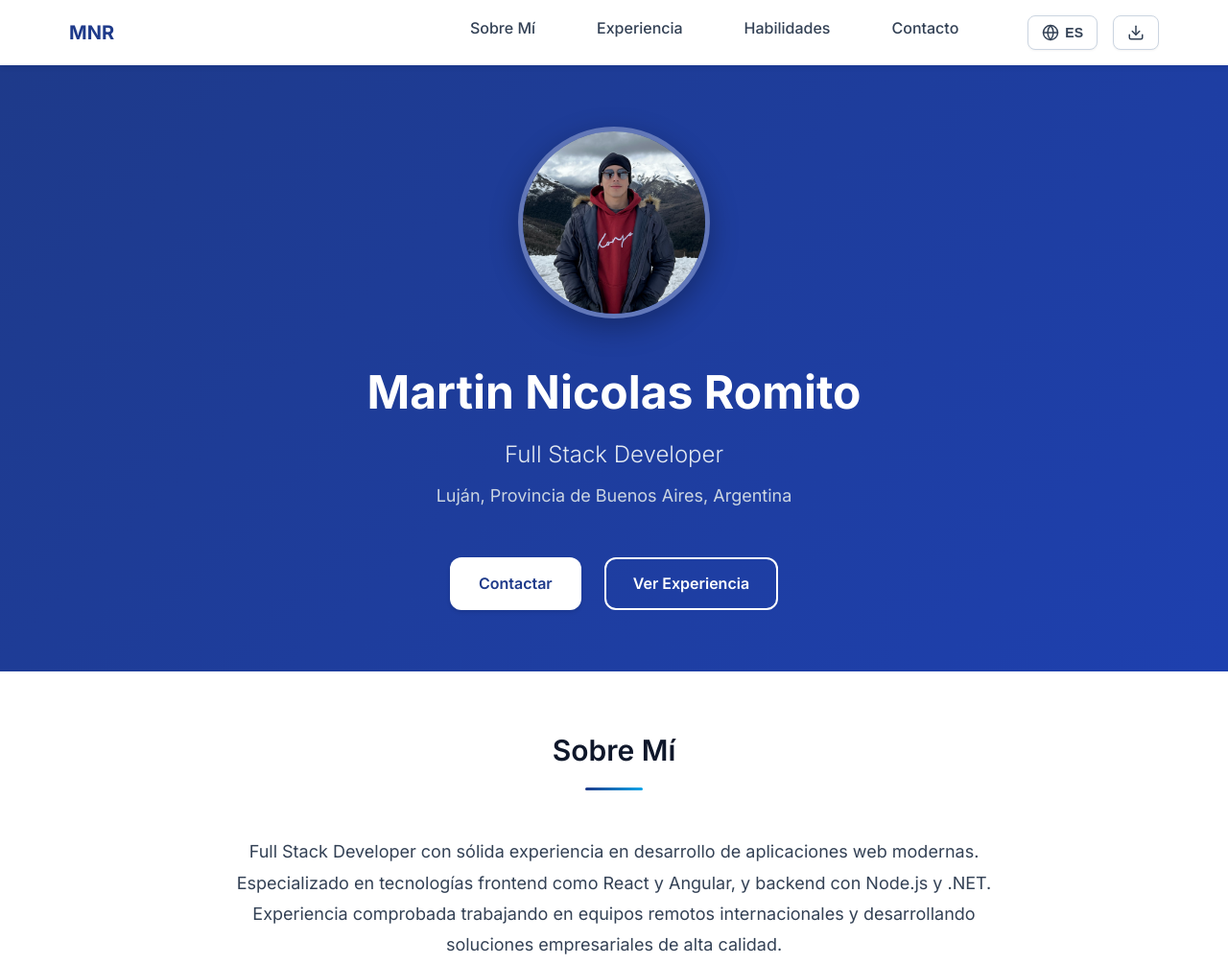
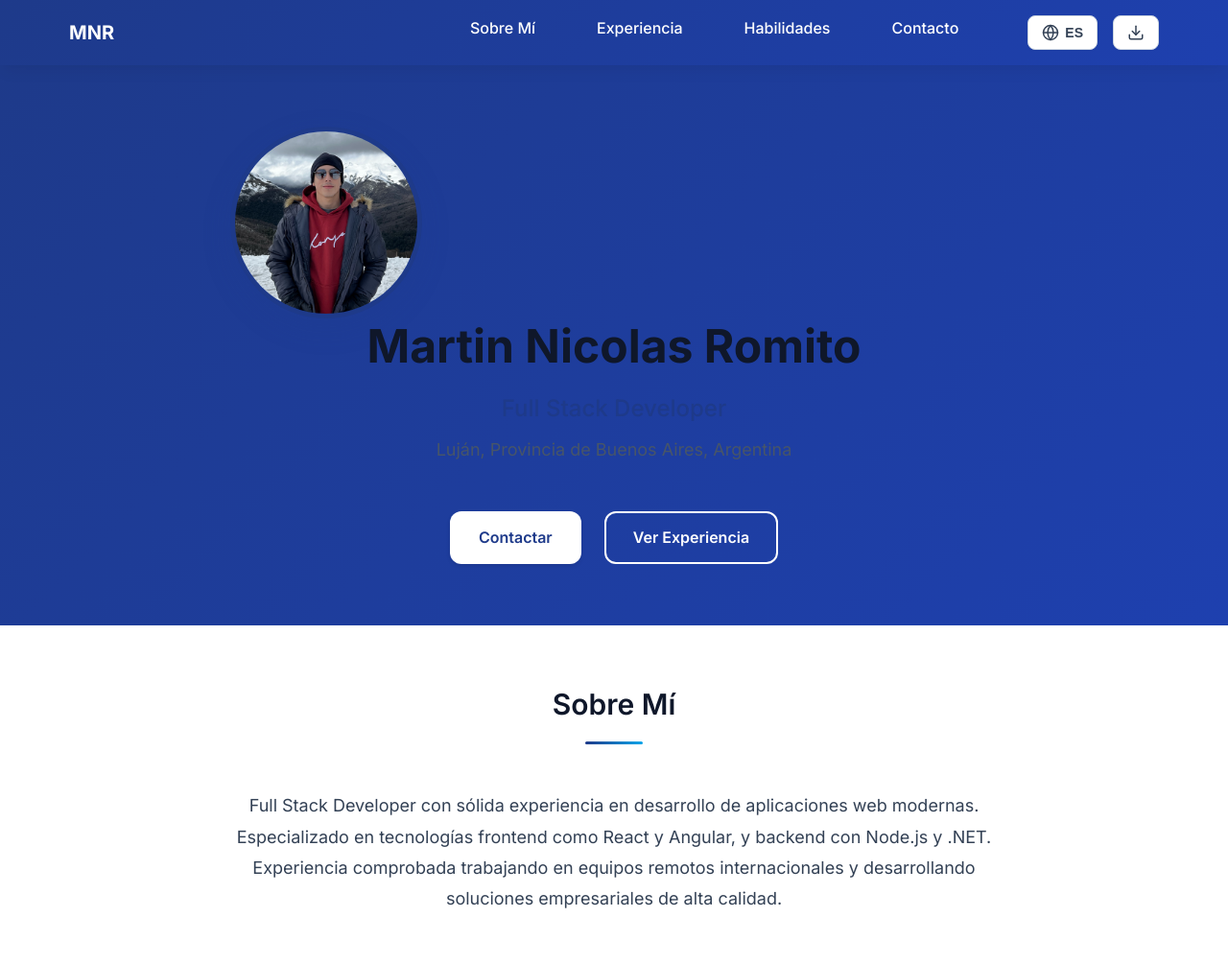
Before and after one commit to Martinromito/cv-mr, a website: page index.html in a window 1280 px wide. Shown: the top 1005 px of the page at 96% size. Drawn offline with Linux system fonts and the light colour scheme.

Commit message:
Redesign: move blue gradient to navbar, white hero background

```diff
--- a/styles.css
+++ b/styles.css
@@ -132,8 +132,8 @@ a:hover {
    Navigation
    =========================== */
 .navbar {
-    background-color: var(--white);
-    box-shadow: var(--box-shadow);
+    background: linear-gradient(135deg, var(--primary-color) 0%, var(--primary-dark) 100%);
+    box-shadow: var(--box-shadow-md);
     position: sticky;
     top: 0;
     z-index: 1000;
@@ -196,7 +196,7 @@ a:hover {
 .nav-brand {
     font-size: var(--font-size-xl);
     font-weight: 700;
-    color: var(--primary-color);
+    color: var(--white);
 }
 
 .nav-menu {
@@ -206,7 +206,7 @@ a:hover {
 }
 
 .nav-link {
-    color: var(--gray-700);
+    color: var(--white);
     font-weight: 500;
     padding: var(--spacing-xs) var(--spacing-sm);
     border-radius: var(--border-radius);
@@ -214,8 +214,8 @@ a:hover {
 }
 
 .nav-link:hover {
-    color: var(--primary-color);
-    background-color: var(--gray-100);
+    color: var(--white);
+    background-color: rgba(255, 255, 255, 0.2);
 }
 
 .nav-toggle {
@@ -256,19 +256,19 @@ a:hover {
     font-size: var(--font-size-5xl);
     font-weight: 700;
     margin-bottom: var(--spacing-sm);
-    color: var(--white);
+    color: var(--gray-900);
 }
 
 .hero-subtitle {
     font-size: var(--font-size-2xl);
-    font-weight: 300;
+    font-weight: 500;
     margin-bottom: var(--spacing-xs);
-    color: var(--gray-200);
+    color: var(--primary-color);
 }
 
 .hero-location {
     font-size: var(--font-size-lg);
-    color: var(--gray-300);
+    color: var(--gray-600);
     margin-bottom: var(--spacing-xl);
 }
 
@@ -286,17 +286,16 @@ a:hover {
     width: 200px;
     height: 200px;
     flex-shrink: 0;
-    margin: 0 auto var(--spacing-xl);
     border-radius: 50%;
     overflow: hidden;
-    border: 5px solid rgba(255, 255, 255, 0.3);
-    box-shadow: 0 10px 30px rgba(0, 0, 0, 0.3);
+    border: 5px solid var(--primary-color);
+    box-shadow: 0 10px 30px rgba(30, 58, 138, 0.2);
     transition: all var(--transition-base);
 }
 
 .profile-photo:hover {
     transform: scale(1.05);
-    box-shadow: 0 15px 40px rgba(0, 0, 0, 0.4);
+    box-shadow: 0 15px 40px rgba(30, 58, 138, 0.3);
 }
 
 .profile-photo img {
```
